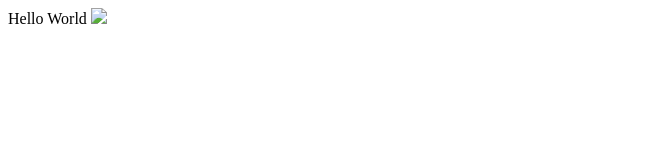
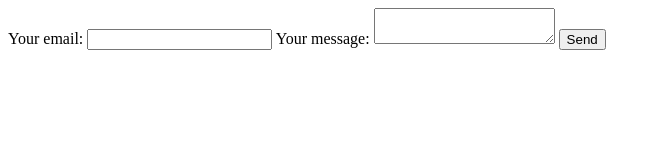
Before and after one commit to SAISANKULA123/SAISANKULA123.github.io, a plain HTML site: page index.html in a window 1280 px wide. Shown: the whole page, without its empty margins (0-661 px from the left). Drawn offline with Linux system fonts and the light colour scheme.

Commit message:
Update index.html

```diff
--- a/index.html
+++ b/index.html
@@ -1,2 +1,16 @@
-Hello World
-<img src="https://127.0.0.1/index.php?NametestStudentMastermsgAQ1GoodmorningGumballTrustCodexconnectQuasiTeacherWasabiRAconnectHindustanS_messagefilelist=New Message">
+<!-- modify this form HTML and place wherever you want your form -->
+<form
+  action="https://formspree.io/f/xyzdkvgg"
+  method="POST"
+>
+  <label>
+    Your email:
+    <input type="email" name="email">
+  </label>
+  <label>
+    Your message:
+    <textarea name="message"></textarea>
+  </label>
+  <!-- your other form fields go here -->
+  <button type="submit">Send</button>
+</form>
```
